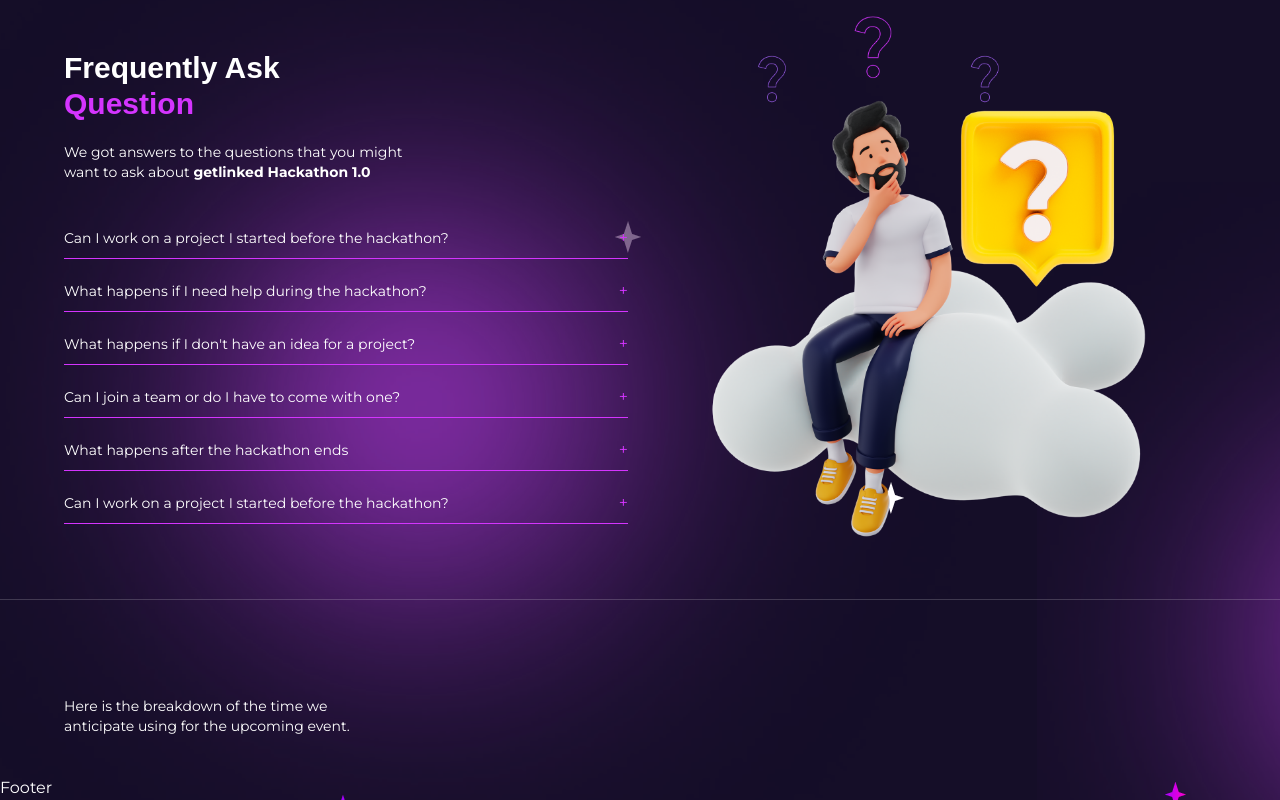
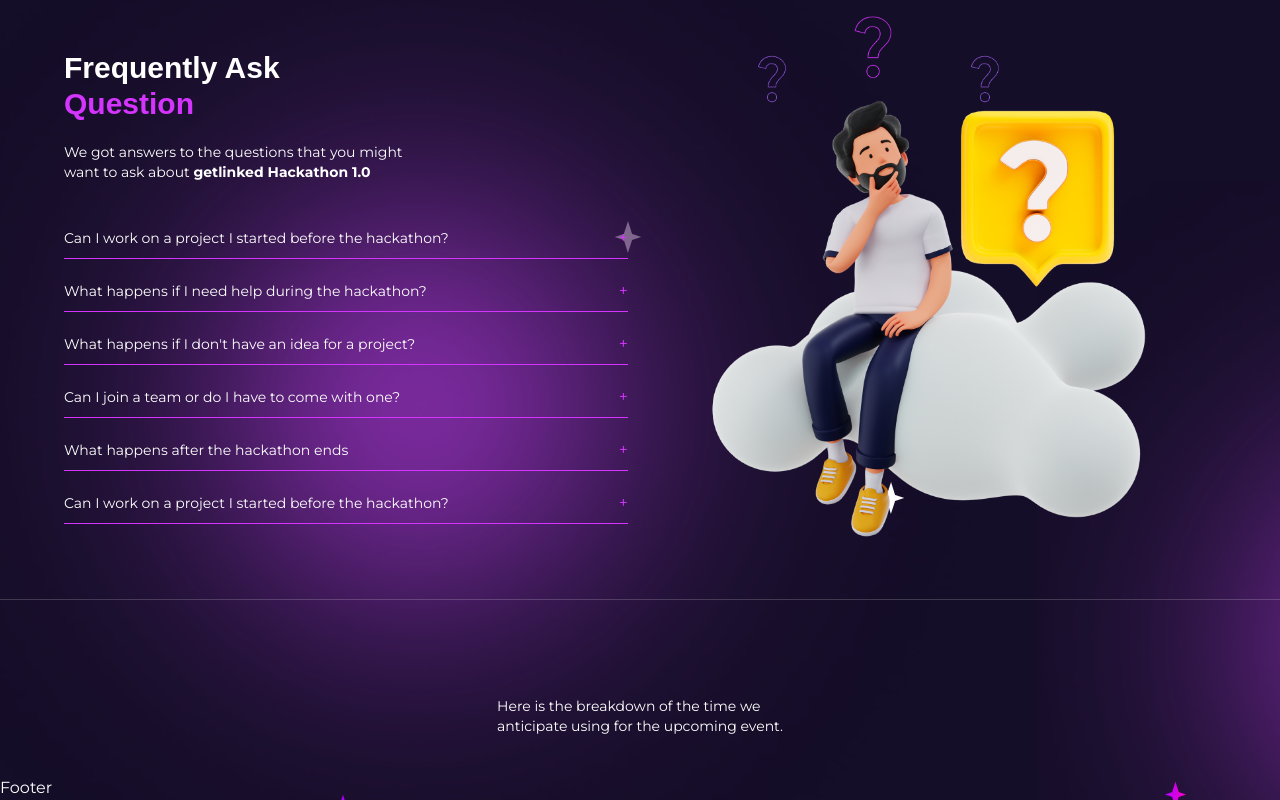
Before and after one commit to gift56/getlinked-ui-challengn, a Next.js app: page / in a window 1280 px wide. Shown: the part 2467-3267 px from the top of the page. Built offline with nearby package versions, Linux system fonts and the light colour scheme; a web font is replaced by a local one.

Commit message:
moving to the next

```diff
--- a/components/LandingpageContent/Timeline.tsx
+++ b/components/LandingpageContent/Timeline.tsx
@@ -5,13 +5,13 @@ const Timeline = () => {
     <section className="w-full py-10">
       <div className="container overflow-hidden">
         <div className="w-full flex flex-col items-center justify-center">
-          <div className="w-full tab:flex-1 flex flex-col gap-5">
+          <div className="flex flex-col gap-5">
             <motion.h2
               initial={{ opacity: 0, y: -50 }}
               whileInView={{ opacity: 1, x: 0 }}
               transition={{ type: "spring", duration: 2 }}
               viewport={{ once: true }}
-              className="text-xl font-bold md:text-2xl text-center tab:text-start tab:text-3xl font-clash"
+              className="text-xl font-bold md:text-2xl text-center tab:text-3xl font-clash"
             >
               Timeline
             </motion.h2>
@@ -20,9 +20,10 @@ const Timeline = () => {
               whileInView={{ opacity: 1, y: 0 }}
               transition={{ type: "spring", duration: 2 }}
               viewport={{ once: true }}
-              className="text-center text-sm  font-normal tab:text-start"
+              className="text-center text-sm font-normal tab:text-start"
             >
-              Here is the breakdown of the time we <br className="hidden tab:block" /> anticipate using for the
+              Here is the breakdown of the time we{" "}
+              <br className="hidden tab:block" /> anticipate using for the
               upcoming event.
             </motion.p>
           </div>
```
